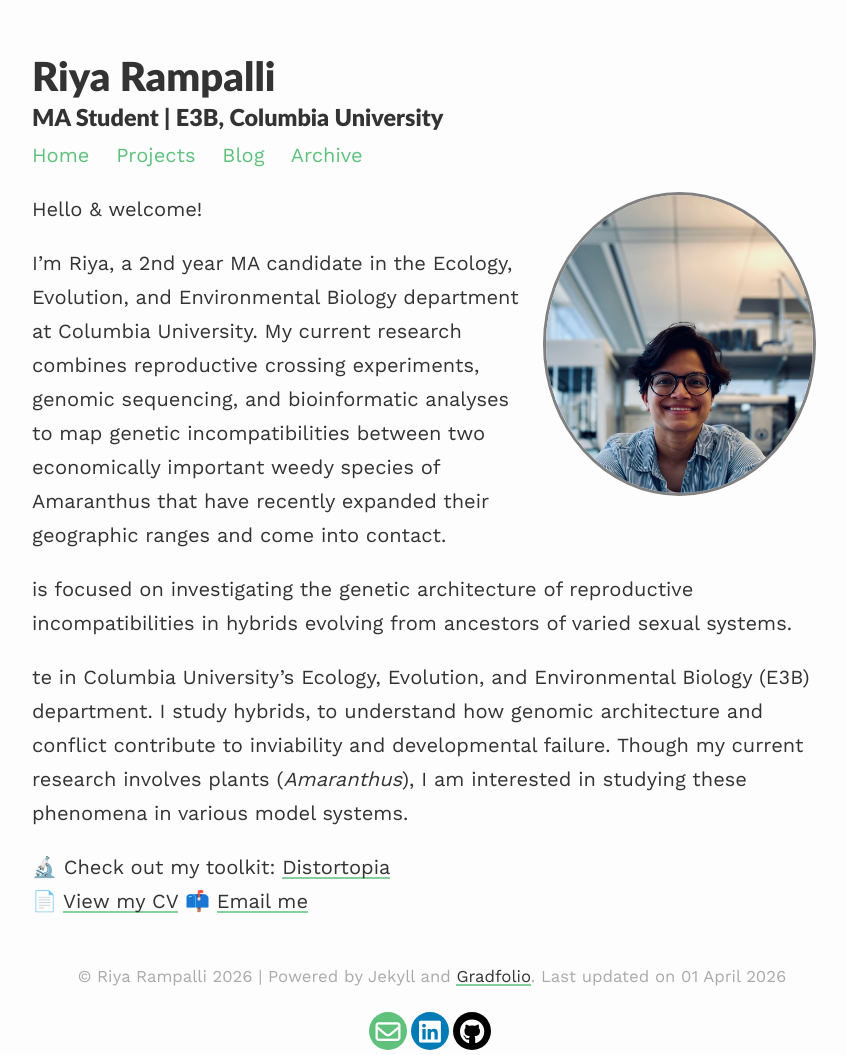
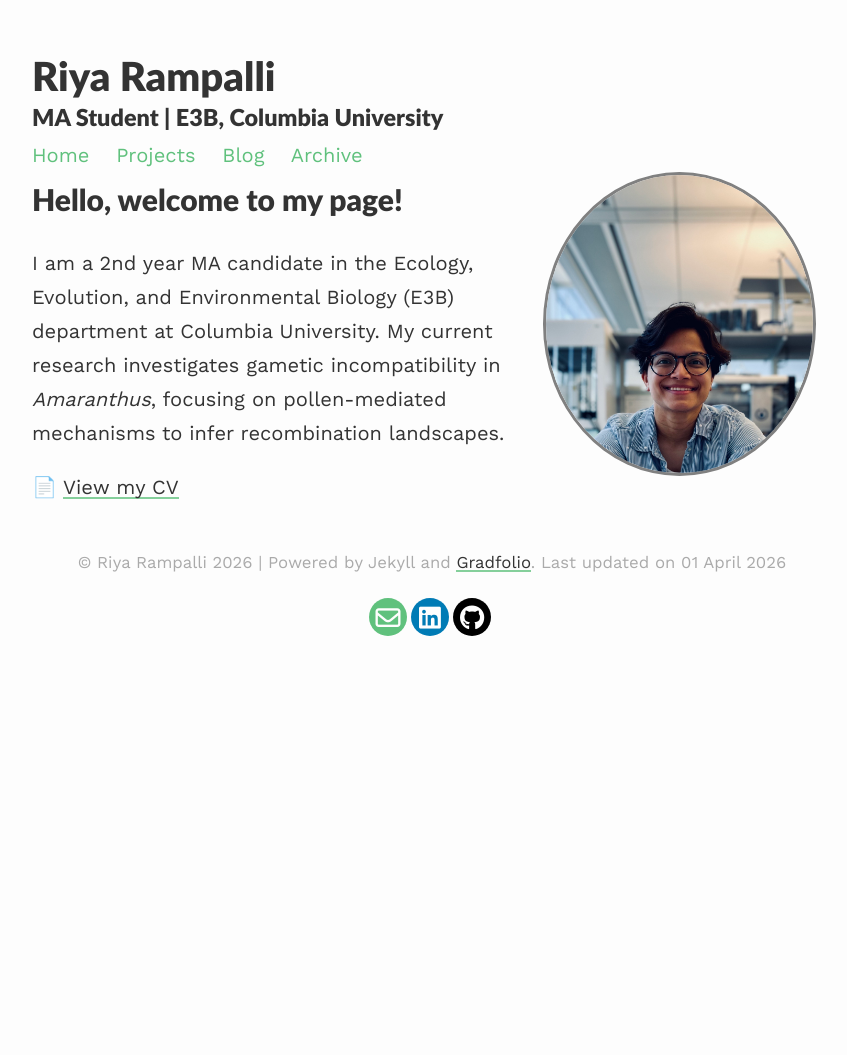
Before and after one commit to riya2serve/riya2serve.github.io, a Jekyll site: the page built from index.md, in a window 1280 px wide. Shown: the whole page, without its empty margins (208-1055 px from the left). Built offline with Jekyll 4.4.1, drawn with Linux system fonts in a browser that asks for light colours; after the commit the page ends 980 px from its top, so only the background shows below that.

Commit message:
Update index.md

```diff
--- a/index.md
+++ b/index.md
@@ -6,17 +6,8 @@ profile:
   align: right
   image: profile.png
 ---
-Hello & welcome!
+# Hello, welcome to my page!
 
-I'm Riya, a 2nd year MA candidate in the Ecology, Evolution, and Environmental Biology department at Columbia University. My current research combines reproductive crossing experiments, genomic sequencing, and bioinformatic analyses to map genetic incompatibilities between two economically important weedy species of Amaranthus that have recently expanded their geographic ranges and come into contact.
+I am a 2nd year MA candidate in the Ecology, Evolution, and Environmental Biology (E3B) department at Columbia University. My current research investigates gametic incompatibility in *Amaranthus*, focusing on pollen-mediated mechanisms to infer recombination landscapes.
 
-
-is focused on investigating the genetic architecture of reproductive incompatibilities in hybrids evolving from ancestors of varied sexual systems.
-
-
-
-te in Columbia University's Ecology, Evolution, and Environmental Biology (E3B) department. I study hybrids, to understand how genomic architecture and conflict contribute to inviability and developmental failure. Though my current research involves plants (*Amaranthus*), I am interested in studying these phenomena in various model systems.
-
-🔬 Check out my toolkit: [Distortopia](https://github.com/riya2serve/Distortopia)
 📄 [View my CV](/assets/RiyaResume_PDF_11Nov25.pdf)
-📫 [Email me](mailto:rr3491@columbia.edu)
```
